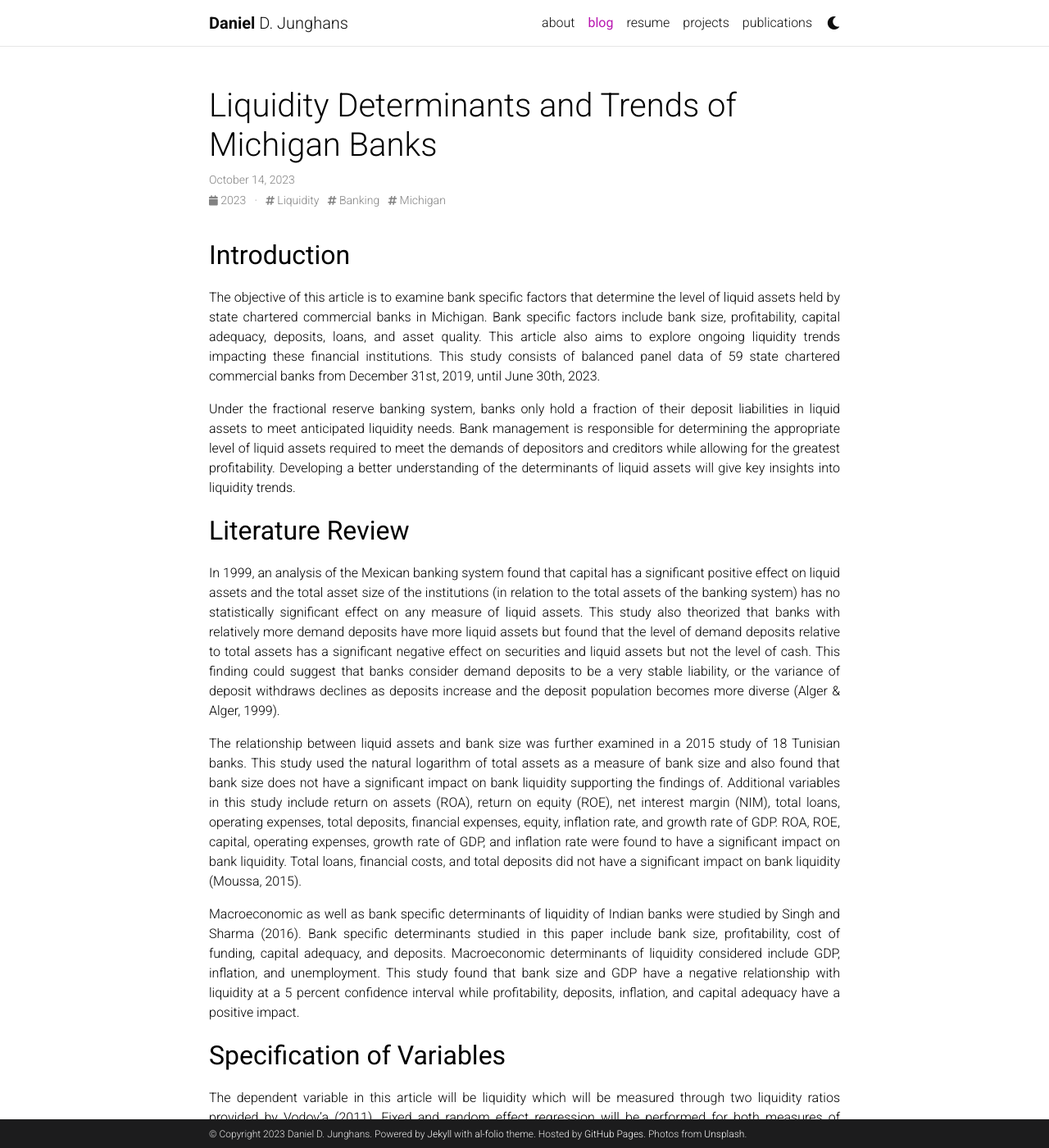
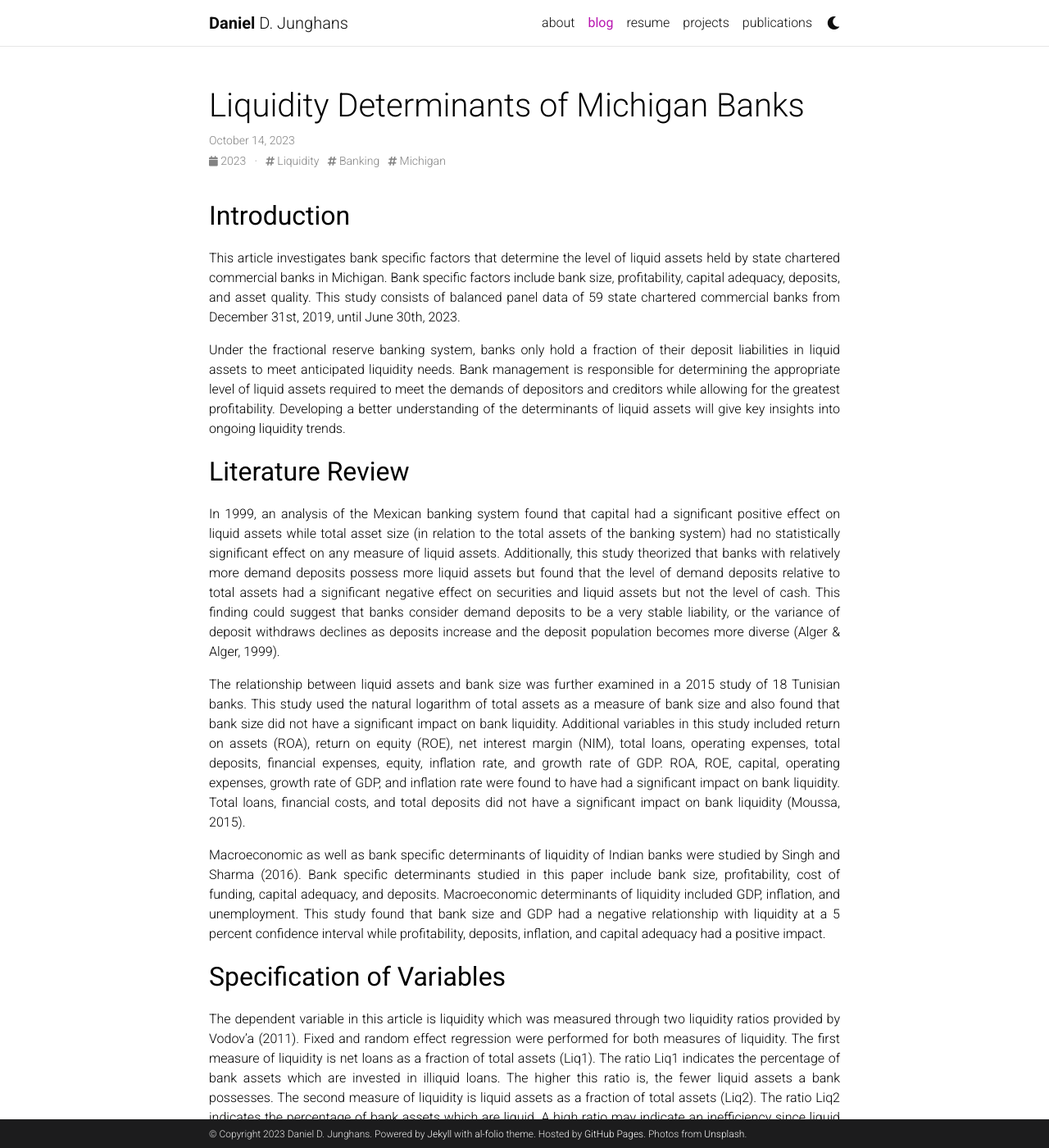
Before and after one commit to DanielJunghans/danieljunghans.github.io, a Jekyll site: the page built from _posts/2023-10-15-Liquidity.md, in a window 1280 px wide and 1400 px high. Shown: the whole window at 82% size. Built offline with Jekyll 4.4.1, drawn with Linux system fonts in a browser that asks for light colours; comment, search, counter and statistics services are not loaded; a style sheet for code colours, icons or effects is not loaded; some of the changed text lies outside the part shown.

Commit message:
revisions

```diff
--- a/_posts/2023-10-15-Liquidity.md
+++ b/_posts/2023-10-15-Liquidity.md
@@ -1,6 +1,6 @@
 ---
 layout: post
-title: Liquidity Determinants and Trends of Michigan Banks
+title: Liquidity Determinants of Michigan Banks
 date: 2023-10-14 4:58:00-0400
 description:
 comments: false
@@ -11,30 +11,39 @@
 <p style="text-align: left;"><font size="+3"><b>Introduction</b></font></p>
 
 <p align="justify">
-The objective of this article is to examine bank specific factors that determine the level of liquid assets held by state chartered commercial banks in Michigan.  Bank specific factors include bank size, profitability, capital adequacy, deposits, loans, and asset quality.  This article also aims to explore ongoing liquidity trends impacting these financial institutions.  This study consists of balanced panel data of 59 state chartered commercial banks from December 31st, 2019, until June 30th, 2023.
+This article investigates bank specific factors that determine the level of liquid assets held by state chartered commercial banks in Michigan.  Bank specific factors include bank size, profitability, capital adequacy, deposits, and asset quality.  This study consists of balanced panel data of 59 state chartered commercial banks from December 31st, 2019, until June 30th, 2023.
+
 </p>
 <p align="justify">
-Under the fractional reserve banking system, banks only hold a fraction of their deposit liabilities in liquid assets to meet anticipated liquidity needs.  Bank management is responsible for determining the appropriate level of liquid assets required to meet the demands of depositors and creditors while allowing for the greatest profitability.  Developing a better understanding of the determinants of liquid assets will give key insights into liquidity trends.
+Under the fractional reserve banking system, banks only hold a fraction of their deposit liabilities in liquid assets to meet anticipated liquidity needs.  Bank management is responsible for determining the appropriate level of liquid assets required to meet the demands of depositors and creditors while allowing for the greatest profitability.  Developing a better understanding of the determinants of liquid assets will give key insights into ongoing liquidity trends.
+
 </p>
 
 <p style="text-align: left;"><font size="+3"><b>Literature Review</b></font></p>
 
 <p align="justify">
-In 1999, an analysis of the Mexican banking system found that capital has a significant positive effect on liquid assets and the total asset size of the institutions (in relation to the total assets of the banking system) has no statistically significant effect on any measure of liquid assets.  This study also theorized that banks with relatively more demand deposits have more liquid assets but found that the level of demand deposits relative to total assets has a significant negative effect on securities and liquid assets but not the level of cash.  This finding could suggest that banks consider demand deposits to be a very stable liability, or the variance of deposit withdraws declines as deposits increase and the deposit population becomes more diverse (Alger & Alger, 1999).
+In 1999, an analysis of the Mexican banking system found that capital had a significant positive effect on liquid assets while total asset size (in relation to the total assets of the banking system) had no statistically significant effect on any measure of liquid assets.  Additionally, this study theorized that banks with relatively more demand deposits possess more liquid assets but found that the level of demand deposits relative to total assets had a significant negative effect on securities and liquid assets but not the level of cash.  This finding could suggest that banks consider demand deposits to be a very stable liability, or the variance of deposit withdraws declines as deposits increase and the deposit population becomes more diverse (Alger & Alger, 1999).
+
 </p>
 <p align="justify">
-The relationship between liquid assets and bank size was further examined in a 2015 study of 18 Tunisian banks.  This study used the natural logarithm of total assets as a measure of bank size and also found that bank size does not have a significant impact on bank liquidity supporting the findings of.  Additional variables in this study include return on assets (ROA), return on equity (ROE), net interest margin (NIM), total loans, operating expenses, total deposits, financial expenses, equity, inflation rate, and growth rate of GDP.  ROA, ROE, capital, operating expenses, growth rate of GDP, and  inflation rate were found to have a significant impact on bank liquidity.  Total loans, financial costs, and total deposits did not have a significant impact on bank liquidity (Moussa, 2015).
+The relationship between liquid assets and bank size was further examined in a 2015 study of 18 Tunisian banks.  This study used the natural logarithm of total assets as a measure of bank size and also found that bank size did not have a significant impact on bank liquidity.  Additional variables in this study included return on assets (ROA), return on equity (ROE), net interest margin (NIM), total loans, operating expenses, total deposits, financial expenses, equity, inflation rate, and growth rate of GDP.  ROA, ROE, capital, operating expenses, growth rate of GDP, and  inflation rate were found to have had a significant impact on bank liquidity.  Total loans, financial costs, and total deposits did not have a significant impact on bank liquidity (Moussa, 2015).
+
 </p>
 <p align="justify">
-Macroeconomic as well as bank specific determinants of liquidity of Indian banks were studied by Singh and Sharma (2016).  Bank specific determinants studied in this paper include bank size, profitability, cost of funding, capital adequacy, and deposits.  Macroeconomic determinants of liquidity considered include GDP, inflation, and unemployment.  This study found that bank size and GDP have a negative relationship with liquidity at a 5 percent confidence interval while profitability, deposits, inflation, and capital adequacy have a positive impact.
+Macroeconomic as well as bank specific determinants of liquidity of Indian banks were studied by Singh and Sharma (2016).  Bank specific determinants studied in this paper include bank size, profitability, cost of funding, capital adequacy, and deposits.  Macroeconomic determinants of liquidity included GDP, inflation, and unemployment.  This study found that bank size and GDP had a negative relationship with liquidity at a 5 percent confidence interval while profitability, deposits, inflation, and capital adequacy had a positive impact.
+
 </p>
 
 <p style="text-align: left;"><font size="+3"><b>Specification of Variables</b></font></p>
 
 <p align="justify">
-The dependent variable in this article will be liquidity which will be measured through two liquidity ratios provided by Vodov’a (2011).  Fixed and random effect regression will be performed for both measures of liquidity.  The first measure of liquidity is net loans as a fraction of total assets (Liq1).  The ratio Liq1 indicates the percentage of bank assets which are invested in illiquid loans.  The higher this ratio is, the fewer liquid assets a bank possesses.  The second measure of liquidity is liquid assets as a fraction of total assets (Liq2).  The ratio Liq2 indicates the percentage of bank assets which are liquid.  A high ratio may indicate an inefficiency since liquid assets yield less income than illiquid assets.  Liquid assets consist of interest as well as non-interest bearing bank balances,  securities sold under agreement to repurchase, federal funds sold, and total securities less pledged securities.
+The dependent variable in this article is liquidity which was measured through two liquidity ratios provided by Vodov’a (2011).  Fixed and random effect regression were performed for both measures of liquidity.  The first measure of liquidity is net loans as a fraction of total assets (Liq1).  The ratio Liq1 indicates the percentage of bank assets which are invested in illiquid loans.  The higher this ratio is, the fewer liquid assets a bank possesses.  The second measure of liquidity is liquid assets as a fraction of total assets (Liq2).  The ratio Liq2 indicates the percentage of bank assets which are liquid.  A high ratio may indicate an inefficiency since liquid assets yield less income than illiquid assets.  Liquid assets consist of interest as well as non-interest bearing bank balances,  securities sold under agreement to repurchase, federal funds sold, and total securities less pledged securities.
+
 </p>
 
+Table 1
+<br />
+Summary of Variable and expected relationship with dependent variable.
 
 <table border="1" width="100%">
   <tr><th>Independent Variable</th><th>Proxy/Measurement</th><th>Notation</th><th>Expected Effect</th></tr>
@@ -50,12 +59,16 @@
 
 <ul>
 
-<li><p align="justify"><b>Bank Size (SIZE)</b>. The size of banks (SIZE) has been measured using the natural logarithm of total assets.  Sing et al. (2016) and El-Chaarani (2019) stated that bank size has a significant negative effect on liquidity.  Smaller banks rely on a buffer of liquid assets while larger banks rely on credit instruments and the inter-bank market which is in accordance with the “too big to fail” hypothesis.</p></li>
-<li><p align="justify"><b>Profitability (ROA)</b>.  Return on assets is the proxy of profitability in this article.  Return on Assets (TTM) measures the net income over the prior four quarters over average total assets.  Moussa (2015) found that banks with higher return on assets had lower levels of liquidity.  Banks with less liquid assets have a higher return on assets due to liquid assets generally yielding less income than illiquid assets.</p></li>
-<li><p align="justify"><b>Deposits (DEP)</b>.  Deposits (DEP) have been calculated as total deposits over total assets.  Sing et al. (2016) stated that the level of deposits has a positive effect on liquidity.  Deposits are the major source of funds for banks and these institutions must maintain adequate levels of liquidity to meet customer demand. </p></li>
-<li><p align="justify"><b>Capital Adequacy (CAP)</b>.  The tier 1 leverage ratio is the proxy of capital adequacy in this article. Sing et al. (2016) and Alger et al. (1999) found that capital adequacy had a positive influence on liquidity as a whole.  Alger et al. (1999) suggests that banks invest more in liquid assets as a precaution when more capital is at stake. </p></li>
-<li><p align="justify"><b>Interest Margin (NIM)</b>.  Net interest margin is the measure of interest income less interest expenses over average earning assets.  According to finance theory, interest margin should be negatively correlated with liquidity.  Vodová (2013) found that liquidity is negatively affected by interest margin.  An increase in interest margin incentivises banks to focus more on lending activities resulting in a decline in liquid assets. </p></li>
-<li><p align="justify"><b>Asset Quality (IMLOAN)</b>.  Total nonaccrual loans over total loans is the proxy of asset quality in this article.  Munteanu (2012) stated that the level impaired loans has a significant effect on liquidity.  A higher level of nonaccrual loans may lead to banks increasing lending activity to make up for losses thus decreasing the level of liquid assets. </p></li>
+<li><p align="justify"><b>The size of banks (SIZE) has been measured using the natural logarithm of total assets.  Sing et al. (2016) and El-Chaarani (2019) stated that bank size has a significant negative effect on liquidity.  Smaller banks rely on a buffer of liquid assets while larger banks rely on credit instruments and the inter-bank market which is in accordance with the “too big to fail” hypothesis.
+</p></li>
+<li><p align="justify"><b>Profitability (ROA)</b>.  Return on assets is the proxy of profitability in this article.  Return on Assets (TTM) measures the net income over the prior four quarters over average total assets.  Moussa (2015) found that banks with higher return on assets had lower levels of liquidity.  Banks with less liquid assets have a higher return on assets due to liquid assets generally yielding less income than illiquid assets.
+</p></li>
+<li><p align="justify"><b>Deposits (DEP)</b>.  Deposits (DEP) have been calculated as total deposits over total assets.  Sing et al. (2016) stated that the level of deposits has a positive effect on liquidity.  Deposits are the major source of funds for banks and these institutions must maintain adequate levels of liquidity to meet customer demand.  </p></li>
+<li><p align="justify"><b>Capital Adequacy (CAP)</b>.  The tier 1 leverage ratio is the proxy of capital adequacy in this article. Sing et al. (2016) and Alger et al. (1999) found that capital adequacy had a positive influence on liquidity as a whole.  Alger et al. (1999) suggests that banks invest more in liquid assets as a precaution when more capital is at stake.
+ </p></li>
+<li><p align="justify"><b>Interest Margin (NIM)</b>.  Net interest margin is the measure of interest income less interest expenses over average earning assets.  According to finance theory, interest margin should be negatively correlated with liquidity.  Vodová (2013) found that liquidity is negatively affected by interest margin.
+ </p></li>
+<li><p align="justify"><b>Asset Quality (IMLOAN)</b>.  Total nonaccrual loans over total loans is the proxy of asset quality in this article.  Munteanu (2012) stated that the level impaired loans has a significant negative effect on liquidity.  A higher level of nonaccrual loans may lead to increased lending activity to make up for losses thus decreasing the level of liquid assets. </p></li>
 
 </ul>
 
@@ -96,21 +109,17 @@
 <p style="text-align: left;"><font size="+3"><b>Fixed Effect and Random Effect Regression</b></font></p>
 
 <p align="justify">
-Fixed effect and random effect regressions were run and a Hausman test was carried out to choose the appropriate model.  The Hausman Test for both measures of liquidity resulted in a p-value less than 0.05, confirming that the fixed effect regression is the preferred model for Liq1 and Liq2.  Results are shown in Table 2.
+Fixed effect and random effect regressions were run and a Hausman test was carried out to choose the appropriate model.  The Hausman Test for both measures of liquidity resulted in a p-value less than 0.05, confirming that the fixed effect regression was the preferred model for Liq1 and Liq2.  Results are shown in Table 3.
+
 <br />
 <br />
 
-The fixed effect models concluded that DEP, IMLOAN, CAP, NIM, and ROA significantly impacted the fist measure of liquidity (Liq1) as well as the second measure(Liq2).  The impact of DEP, IMLOAN, and ROA on Liq1 (net loans / total assets) was negative whereas the impact of CAP and NIM was positive.  However, the impact of DEP, IMLOAN, and ROA on Liq2 (liquid assets / total assets) was positive while the impact of CAP and NIM was negative.  SIZE was found to have an insignificant effect on either liquidity measure (Table 3).
+The fixed effect models concluded that DEP, IMLOAN, CAP, NIM, and ROA significantly impacted the fist measure of liquidity (Liq1) as well as the second measure (Liq2).  The impact of DEP, IMLOAN, and ROA on Liq1 (net loans / total assets) was negative whereas the impact of CAP and NIM was positive.  However, the impact of DEP, IMLOAN, and ROA on Liq2 (liquid assets / total assets) was positive while the impact of CAP and NIM was negative.  SIZE was found to have an insignificant effect on either liquidity measure (Table 4).
 </p>
 
-Table2
+Table 3
 <br />
 Hausman Test
-
-
-
-
-
 
 <table border="1" width="100%">
   <tr><th>Model</th><th>Chi-Sq. Statistic</th><th>Prob.</th></tr>
@@ -122,13 +131,15 @@
 
 <br />
 
-Table 3
+Table 4
 <br />
 Regression Analysis
 
 <div class="img">
     <img class="col three" src="{{ site.baseurl }}/assets/img/regressionresults.png">
 </div>
+
+<br />
 
 <p style="text-align: left;"><font size="+3"><b>Conclusion</b></font></p>
 
```
Also changed, not shown: other parts of _posts/2023-10-15-Liquidity.md (+2 -2 lines).
